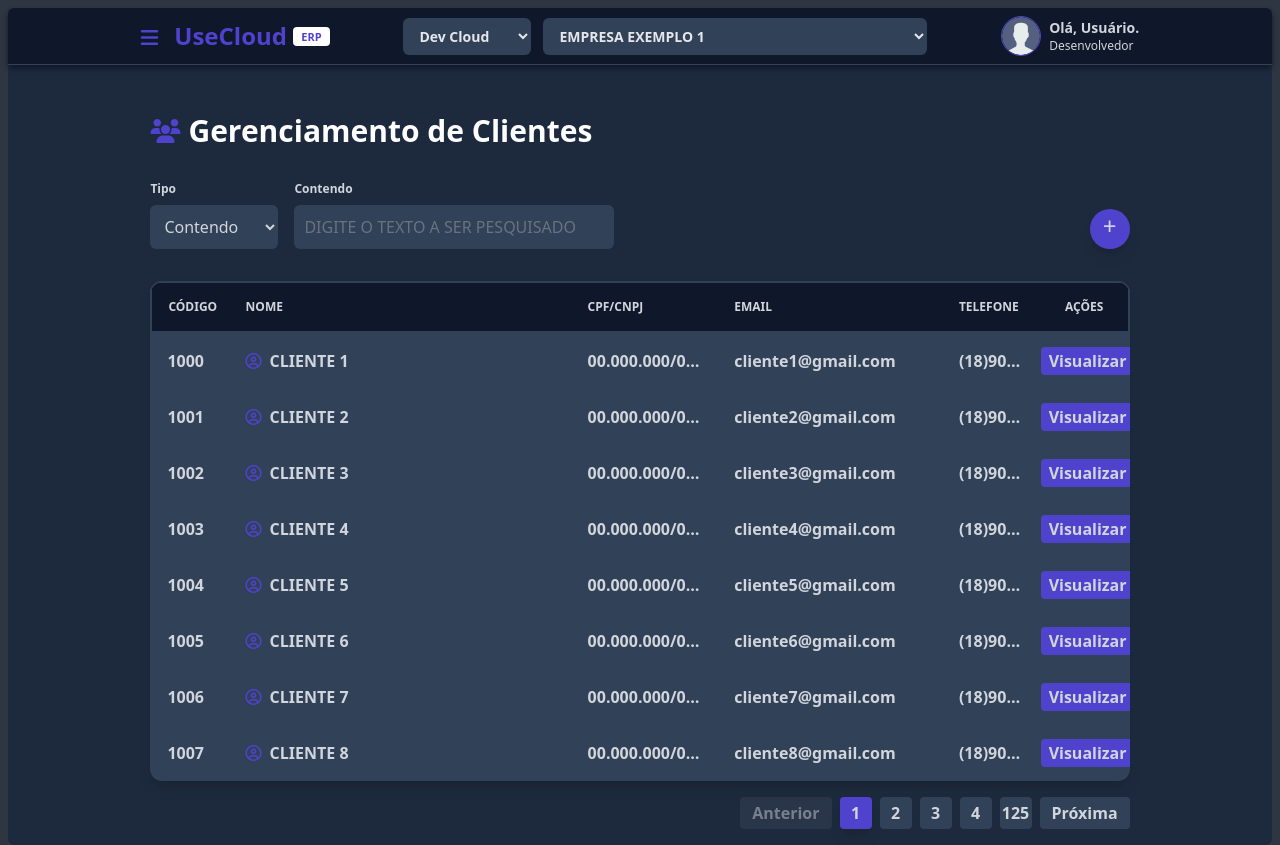
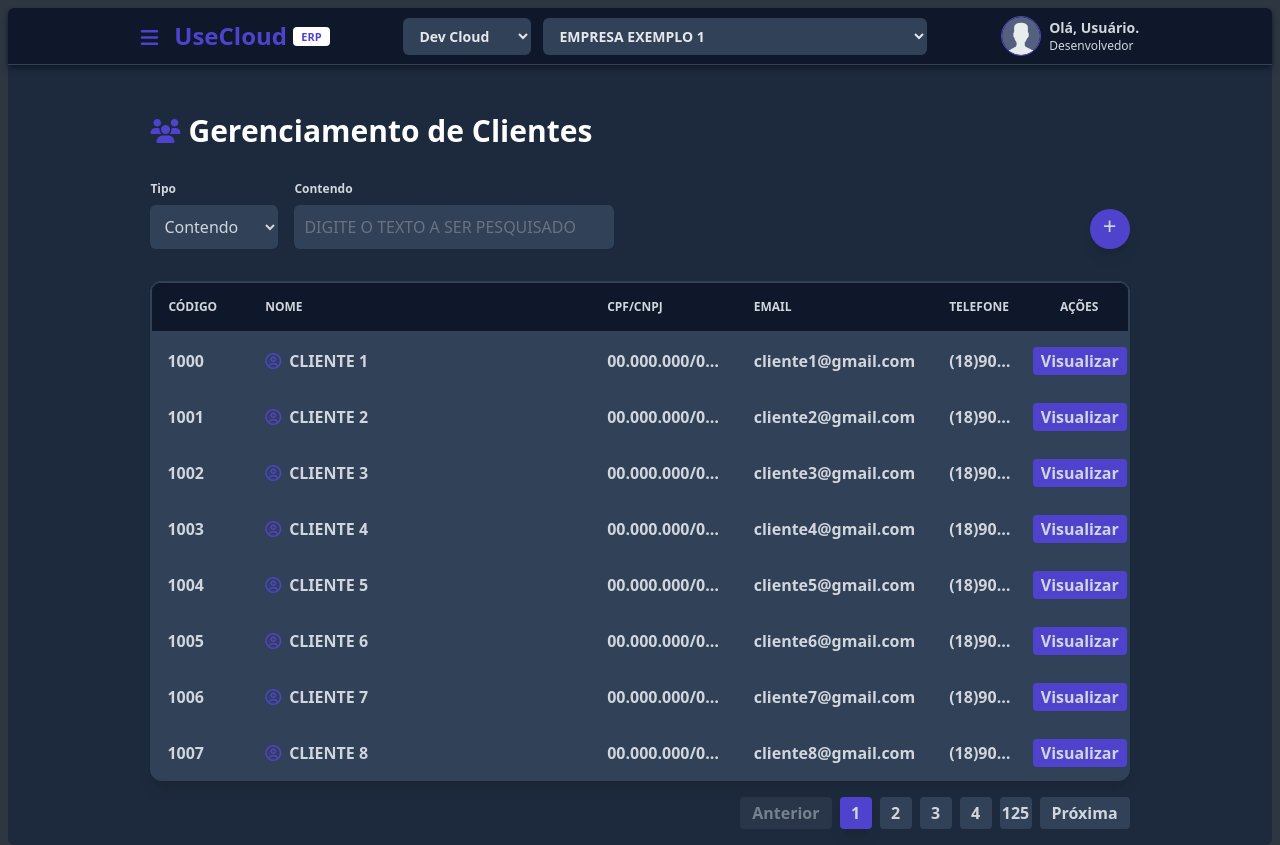
Before and after one commit to GuilhermeYKato/GerenciadorCliente, a Flask app: page / in a window 1280 px wide. Run offline with Flask 3, Linux system fonts and the light colour scheme.

Commit message:
Minor improvements

```diff
--- a/src/css/output.css
+++ b/src/css/output.css
@@ -344,6 +368,27 @@
   .w-96 {
     width: calc(var(--spacing) * 96);
   }
+  .w-\[8\%\] {
+    width: 8%;
+  }
+  .w-\[9\%\] {
+    width: 9%;
+  }
+  .w-\[10\%\] {
+    width: 10%;
+  }
+  .w-\[15\%\] {
+    width: 15%;
+  }
+  .w-\[20\%\] {
+    width: 20%;
+  }
+  .w-\[23\%\] {
+    width: 23%;
+  }
+  .w-\[35\%\] {
+    width: 35%;
+  }
   .w-full {
     width: 100%;
   }
@@ -352,6 +397,15 @@
   }
   .max-w-2xl {
     max-width: var(--container-2xl);
+  }
+  .max-w-4 {
+    max-width: calc(var(--spacing) * 4);
+  }
+  .max-w-4\/5 {
+    max-width: calc(4/5 * 100%);
+  }
+  .max-w-8 {
+    max-width: calc(var(--spacing) * 8);
   }
   .max-w-8\/10 {
     max-width: calc(8/10 * 100%);
@@ -980,6 +1067,11 @@
   inherits: false;
   initial-value: 0 0 #0000;
 }
+@property --tw-outline-style {
+  syntax: "*";
+  inherits: false;
+  initial-value: solid;
+}
 @property --tw-backdrop-blur {
   syntax: "*";
   inherits: false;
@@ -1043,6 +1135,7 @@
       --tw-ring-offset-width: 0px;
       --tw-ring-offset-color: #fff;
       --tw-ring-offset-shadow: 0 0 #0000;
+      --tw-outline-style: solid;
       --tw-backdrop-blur: initial;
       --tw-backdrop-brightness: initial;
       --tw-backdrop-contrast: initial;
--- a/templates/index.html
+++ b/templates/index.html
@@ -111,14 +111,14 @@
     <div class="m-2 flex flex-col h-full">
 
         <!-- Nav Bar -->
-        <nav class="bg-navbar shadow-gray-900 shadow-md z-2 p-2 border-b border-bg1 rounded-t-md">
-            <div class="max-w-8/10 mx-auto flex justify-between items-center">
+        <nav class="bg-navbar shadow-gray-900 shadow-md z-10 p-2 border-b border-bg1 rounded-t-md">
+            <div class="max-w-4/5 mx-auto flex justify-between items-center">
 
                 <!-- Menu / UseCloud / Icon -->
                 <div class="flex items-center gap-4">
                     <!-- Menu -->
                     <button><i
-                            class="fa-solid fa-bars text-roxo text-xl  hover:text-white pt-1.5 hover:cursor-pointer"></i></button>
+                            class="fa-solid fa-bars text-roxo text-xl  hover:text-white pt-1.5 cursor-pointer"></i></button>
 
                     <!-- Name/Icon -->
                     <span class="font-bold text-2xl text-roxo">UseCloud <span
@@ -130,14 +130,14 @@
 
                     <!-- Database -->
                     <select
-                        class="bg-bg1 text-gray-200 px-3 py-2 rounded-md text-sm w-32 text-ellipsis font-semibold hover:cursor-pointer">
+                        class="bg-bg1 text-gray-200 px-3 py-2 rounded-md text-sm w-32 text-ellipsis font-semibold cursor-pointer">
                         <option>Dev Cloud</option>
                         <option>Produção</option>
                     </select>
 
                     <!-- Nome Empresa -->
                     <select
-                        class="bg-bg1 text-gray-200 px-3 py-2 rounded-md text-sm w-96 text-ellipsis font-semibold uppercase hover:cursor-pointer">
+                        class="bg-bg1 text-gray-200 px-3 py-2 rounded-md text-sm w-96 text-ellipsis font-semibold uppercase cursor-pointer">
                         <option>Empresa Exemplo 1</option>
                         <option>Empresa Exemplo 2</option>
                         <option>Empresa Exemplo 3</option>
@@ -147,7 +147,7 @@
 
                 <!-- Right profile menu -->
                 <div class="relative group">
-                    <button class="flex items-center gap-2 hover:opacity-80 hover:cursor-pointer">
+                    <button class="flex items-center gap-2 hover:opacity-80 cursor-pointer">
                         <img src="../src/icons/user.png" class="w-10 h-10 rounded-full border border-roxo" />
                         <div class="text-left text-sm">
                             <p class="text-gray-300 font-semibold">Olá, Usuário.</p>
@@ -159,12 +159,12 @@
                     <!-- Dropdown -->
                     <div class="absolute rounded-md bg-gray-300 group-hover:opacity-100  hidden group-hover:block">
                         <ul class="py-2 text-sm">
-                            <li><a href="#" class="block px-4 py-2 hover:text-roxo hover:cursor-pointer">Meu Perfil</a>
+                            <li><a href="#" class="block px-4 py-2 hover:text-roxo cursor-pointer">Meu Perfil</a>
+                            </li>
+                            <li><a href="#" class="block px-4 py-2 hover:text-roxo cursor-pointer">Configurações</a>
                             </li>
                             <li><a href="#"
-                                    class="block px-4 py-2 hover:text-roxo hover:cursor-pointer">Configurações</a></li>
-                            <li><a href="#"
-                                    class="block px-4 py-2 text-red-400 hover:text-red-900 hover:cursor-pointer">Sair</a>
+                                    class="block px-4 py-2 text-red-400 hover:text-red-900 cursor-pointer">Sair</a>
                             </li>
                         </ul>
                     </div>
@@ -178,7 +178,7 @@
         <!-- Main Component-->
         <div x-data="CreateClient()" class="bg-bg2 flex-1 rounded-b-md">
             <!-- Main Component max-w-80% -->
-            <div class="max-w-8/10 mx-auto">
+            <div class="max-w-4/5 mx-auto">
                 <!-- States -->
                 <div x-data="{ state: 'list' }" class="p-2">
 
@@ -211,7 +211,7 @@
 
                                 <!-- Button Novo Cliente -->
                                 <button @click="state = 'new'"
-                                    class="group bg-roxo text-gray-300 rounded-full flex hover:w-36 items-center shadow-lg hover:cursor-pointer">
+                                    class="group bg-roxo text-gray-300 rounded-full flex hover:w-36 items-center shadow-lg cursor-pointer">
                                     <span class="text-2xl flex items-center justify-center min-w-10 min-h-10 pb-1.5">
                                         +
                                     </span>
@@ -233,33 +233,33 @@
                                 <table class="w-full text-left table-fixed rounded-xl ">
                                     <tbody class="text-xs text-gray-300  bg-navbar">
                                         <tr class="uppercase border-2 border-bg1 ">
-                                            <th class="p-4 font-semibold w-8/100 rounded-tl-xl">Código</th>
-                                            <th class="p-4 font-semibold w-35/100">Nome</th>
-                                            <th class="p-4 font-semibold w-15/100">CPF/CNPJ</th>
-                                            <th class="p-4 font-semibold w-23/100">Email</th>
-                                            <th class="p-4 font-semibold w-10/100">Telefone</th>
-                                            <th class="p-4 font-semibold text-center w-9/100 rounded-tr-xl">Ações</th>
+                                            <th class="p-4 font-semibold w-[10%] rounded-tl-xl">Código</th>
+                                            <th class="p-4 font-semibold w-[35%]">Nome</th>
+                                            <th class="p-4 font-semibold w-[15%]">CPF/CNPJ</th>
+                                            <th class="p-4 font-semibold w-[20%]">Email</th>
+                                            <th class="p-4 font-semibold w-[10%]">Telefone</th>
+                                            <th class="p-4 font-semibold text-center w-[10%] rounded-tr-xl">Ações</th>
                                         </tr>
                                     </tbody>
 
                                     <tbody class="text-md text-gray-300">
-                                        <template x-for="list_clients in ClientPages" :key="list_clients.codigo">
+                                        <template x-for="client in ClientPages" :key="client.codigo">
                                             <tr class="hover:bg-bgborder ">
-                                                <td class="p-4 truncate font-semibold" x-text="list_clients.codigo">
+                                                <td class="p-4 truncate font-semibold" x-text="client.codigo">
                                                 </td>
                                                 <td
                                                     class="p-4 truncate uppercase font-semibold flex items-center gap-2">
                                                     <i class="fa-regular fa-circle-user text-roxo text-md"></i>
-                                                    <span x-text="list_clients.nome"></span>
+                                                    <span x-text="client.nome"></span>
                                                 </td>
-                                                <td class="p-4 truncate font-semibold" x-text="list_clients.documento">
+                                                <td class="p-4 truncate font-semibold" x-text="client.documento">
                                                 </td>
-                                                <td class="p-4 truncate font-semibold" x-text="list_clients.email"></td>
-                                                <td class="p-4 truncate font-semibold" x-text="list_clients.telefone">
+                                                <td class="p-4 truncate font-semibold" x-text="client.email"></td>
+                                                <td class="p-4 truncate font-semibold" x-text="client.telefone">
                                                 </td>
                                                 <td class="text-center">
                                                     <button
-                                                        class="bg-roxo text-[16px] font-semibold px-2 py-0.5 rounded-sm hover:bg-gray-500 hover:cursor-pointer">
+                                                        class="bg-roxo text-[16px] font-semibold px-2 py-0.5 rounded-sm hover:bg-gray-500 cursor-pointer">
                                                         Visualizar
                                                     </button>
                                                 </td>
@@ -274,7 +274,7 @@
                             <div class="flex justify-end mt-4 gap-2 font-semibold">
 
                                 <button @click="prevPage" :disabled="page === 1"
-                                    class="text-md px-3 h-8 rounded bg-gray-700 text-gray-300 hover:bg-gray-600 disabled:opacity-50 hover:cursor-pointer">
+                                    class="text-md px-3 h-8 rounded bg-gray-700 text-gray-300 hover:bg-gray-600 disabled:opacity-50 cursor-pointer">
                                     Anterior
                                 </button>
 
@@ -282,7 +282,7 @@
 
 
                                     <button @click="gotoPage(item)"
-                                        class="text-md w-8 h-8 rounded flex items-center justify-center hover:cursor-pointer"
+                                        class="text-md w-8 h-8 rounded flex items-center justify-center cursor-pointer"
                                         :class="page === item ? 'bg-roxo text-gray-300 shadow-lg' : 'bg-bg1 text-gray-300 hover:bg-gray-600'">
                                         <span x-text="item"></span>
                                     </button>
@@ -291,7 +291,7 @@
                                 </template>
 
                                 <button @click="nextPage" :disabled="page === totalPages"
-                                    class="text-md px-3 h-8 rounded bg-bg1 text-gray-300 hover:bg-gray-600 disabled:opacity-50 hover:cursor-pointer">
+                                    class="text-md px-3 h-8 rounded bg-bg1 text-gray-300 hover:bg-gray-600 disabled:opacity-50 cursor-pointer">
                                     Próxima
                                 </button>
 
@@ -318,7 +318,7 @@
                             </div>
 
                             <button @click="state = 'list'"
-                                class="bg-gray-700 hover:bg-gray-600 text-gray-200 px-4 py-2 rounded shadow flex items-center gap-2 text-md hover:cursor-pointer">
+                                class="bg-gray-700 hover:bg-gray-600 text-gray-200 px-4 py-2 rounded shadow flex items-center gap-2 text-md cursor-pointer">
                                 <i class="fa-solid fa-arrow-left"></i> Voltar aos Clientes
                             </button>
                         </div>
@@ -343,7 +343,7 @@
                                 <div class="lg:col-span-2">
                                     <label class="label-padrao">Pessoa</label>
                                     <div class="relative">
-                                        <select class="input-padrao hover:cursor-pointer">
+                                        <select class="input-padrao cursor-pointer">
                                             <option>Jurídica</option>
                                             <option>Física</option>
                                         </select>
@@ -356,7 +356,7 @@
                                 <div class="lg:col-span-3">
                                     <label class="label-padrao">Tipo</label>
                                     <div class="relative">
-                                        <select class="input-padrao hover:cursor-pointer">
+                                        <select class="input-padrao cursor-pointer">
                                             <option>VENDAS</option>
                                             <option>SERVIÇOS</option>
                                         </select>
@@ -429,7 +429,7 @@
                                     <div class="col-span-12 lg:col-span-4">
                                         <label class="label-padrao">Região</label>
                                         <div class="relative">
-                                            <select class="input-padrao uppercase hover:cursor-pointer">
+                                            <select class="input-padrao uppercase cursor-pointer">
                                                 <option>Sudeste</option>
                                                 <option>Sul</option>
                                                 <option>Norte</option>
@@ -450,7 +450,7 @@
                                     <div class="col-span-12 lg:col-span-6">
                                         <label class="label-padrao">Indicação</label>
                                         <div class="relative">
-                                            <select class="input-padrao hover:cursor-pointer">
+                                            <select class="input-padrao cursor-pointer">
                                                 <option></option>
                                             </select>
                                             <div class="angle-down">
@@ -463,7 +463,7 @@
                                     <div class="col-span-12 lg:col-span-6">
                                         <label class="label-padrao">Ramo/Profissão</label>
                                         <div class="relative">
-                                            <select class="input-padrao hover:cursor-pointer">
+                                            <select class="input-padrao cursor-pointer">
                                                 <option></option>
                                             </select>
                                             <div class="angle-down">
@@ -489,7 +489,7 @@
                                         <label class="label-padrao">Indicador de
                                             IE</label>
                                         <div class="relative">
-                                            <select class="input-padrao uppercase hover:cursor-pointer">
+                                            <select class="input-padrao uppercase cursor-pointer">
                                                 <option>Contribuinte ICMS (informar a IE do destinatário)</option>
                                                 <option>Contribuinte Isento</option>
                                                 <option>Não Contribuinte</option>
@@ -505,7 +505,7 @@
                                         <label class="label-padrao">Regime
                                             Tributário</label>
                                         <div class="relative">
-                                            <select class="input-padrao uppercase hover:cursor-pointer">
+                                            <select class="input-padrao uppercase cursor-pointer">
                                                 <option>SIMPLES NACIONAL</option>
                                                 <option>LUCRO REAL</option>
                                                 <option>LUCRO PRESUMIDO</option>
@@ -553,7 +553,7 @@
                                         <label class="label-padrao">Tabela de
                                             Preço</label>
                                         <div class="relative">
-                                            <select class="input-padrao hover:cursor-pointer">
+                                            <select class="input-padrao cursor-pointer">
                                                 <option></option>
                                             </select>
                                             <div class="angle-down">
@@ -579,7 +579,7 @@
                                         <label class="label-padrao">Crédito
                                             Liberado</label>
                                         <div class="relative">
-                                            <select class="input-padrao hover:cursor-pointer">
+                                            <select class="input-padrao cursor-pointer">
                                                 <option>SIM</option>
                                                 <option>NÃO</option>
                                             </select>
@@ -611,7 +611,7 @@
                                     <div class="col-span-12">
                                         <label class="label-padrao">Fornecedor</label>
                                         <div class="relative">
-                                            <select class="input-padrao hover:cursor-pointer">
+                                            <select class="input-padrao cursor-pointer">
                                                 <option>Nenhum Selecionado</option>
                                                 <option>Fornecedor A</option>
                                             </select>
@@ -630,7 +630,7 @@
                                     <div class="col-span-12">
                                         <label class="label-padrao">Transportadora</label>
                                         <div class="relative">
-                                            <select class="input-padrao hover:cursor-pointer">
+                                            <select class="input-padrao cursor-pointer">
                                                 <option></option>
                                             </select>
                                             <div class="angle-down">
@@ -644,7 +644,7 @@
                                         <label class="label-padrao">Grupo
                                             Financeiro</label>
                                         <div class="relative">
-                                            <select class="input-padrao hover:cursor-pointer">
+                                            <select class="input-padrao cursor-pointer">
                                                 <option></option>
                                             </select>
                                             <div class="angle-down">
@@ -674,7 +674,7 @@
                             </div>
 
                             <button @click="showContactModal = true"
-                                class="bg-roxo hover:bg-gray-500 text-white px-4 py-2 rounded shadow flex items-center gap-2 transition-all hover:cursor-pointer">
+                                class="bg-roxo hover:bg-gray-500 text-white px-4 py-2 rounded shadow flex items-center gap-2 transition-all cursor-pointer">
                                 <i class="fa-solid fa-plus"></i> Novo Contato
                             </button>
                         </div>
@@ -690,7 +690,7 @@
                                         <i class="fa-solid fa-phone text-roxo text-md"></i> Contato do Cliente
                                     </h3>
                                     <button @click="showContactModal = false"
-                                        class="text-gray-400 hover:cursor-pointer transition-colors">
+                                        class="text-gray-400 cursor-pointer transition-colors">
                                         <i class="fa-solid fa-xmark text-xl"></i>
                                     </button>
                                 </div>
@@ -752,11 +752,11 @@
 
                                 <div class="flex justify-end mt-8 pt-4 gap-3">
                                     <button @click="showContactModal = false"
-                                        class="bg-roxo hover:bg-gray-500 text-white px-6 py-2 rounded shadow font-semibold hover:cursor-pointer">
+                                        class="bg-roxo hover:bg-gray-500 text-white px-6 py-2 rounded shadow font-semibold cursor-pointer">
                                         Salvar
                                     </button>
                                     <button @click="showContactModal = false"
-                                        class="bg-gray-700 hover:bg-gray-600 text-gray-300 px-6 py-2 rounded shadow font-semibold hover:cursor-pointer">
+                                        class="bg-gray-700 hover:bg-gray-600 text-gray-300 px-6 py-2 rounded shadow font-semibold cursor-pointer">
                                         Cancelar
                                     </button>
                                 </div>
```
Also changed, not shown: other parts of src/css/output.css (+57 -0 lines).
